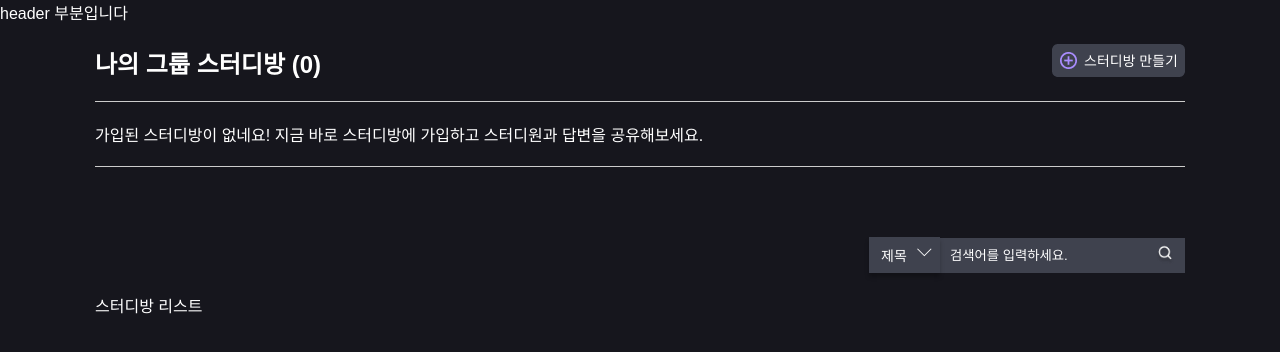
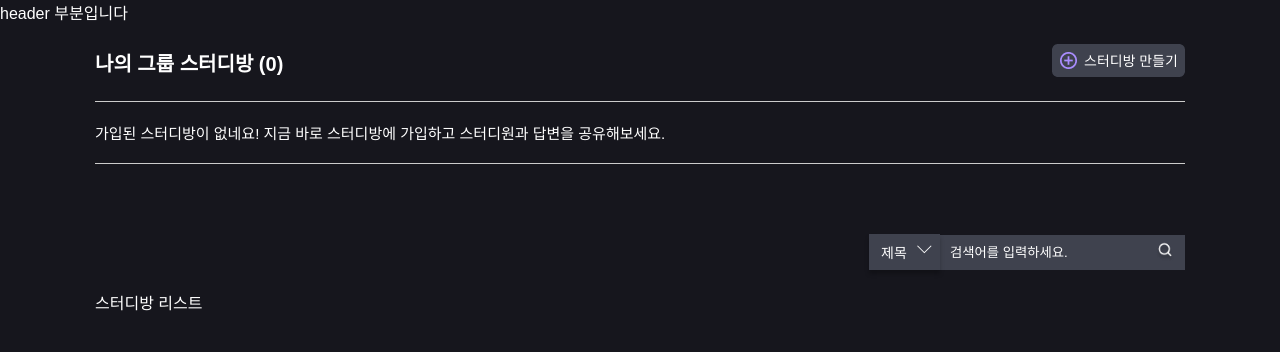
Before and after one commit to QuizUpWebProject/front, a React (Create React App) app: page /study in a window 1280 px wide. Shown: the top 352 px of the page. Built offline with nearby package versions, Linux system fonts and the light colour scheme.

Commit message:
design: font size 변경 #15

```diff
--- a/src/pages/StudyMain.jsx
+++ b/src/pages/StudyMain.jsx
@@ -49,7 +49,7 @@ const TopSection = styled.div`
 `;
 
 const Title = styled.div`
-  font-size: 24px;
+  font-size: 20px;
   font-weight: bold;
   width: 50%;
   text-align: left;
@@ -69,6 +69,7 @@ const Image = styled.img`
 const MyStudyList = styled.div`
   padding: 20px 0;
   border-bottom: 1px solid #ccc;
+  font-size: 15px;
 `;
 
 const SearchSection = styled.div`
```
